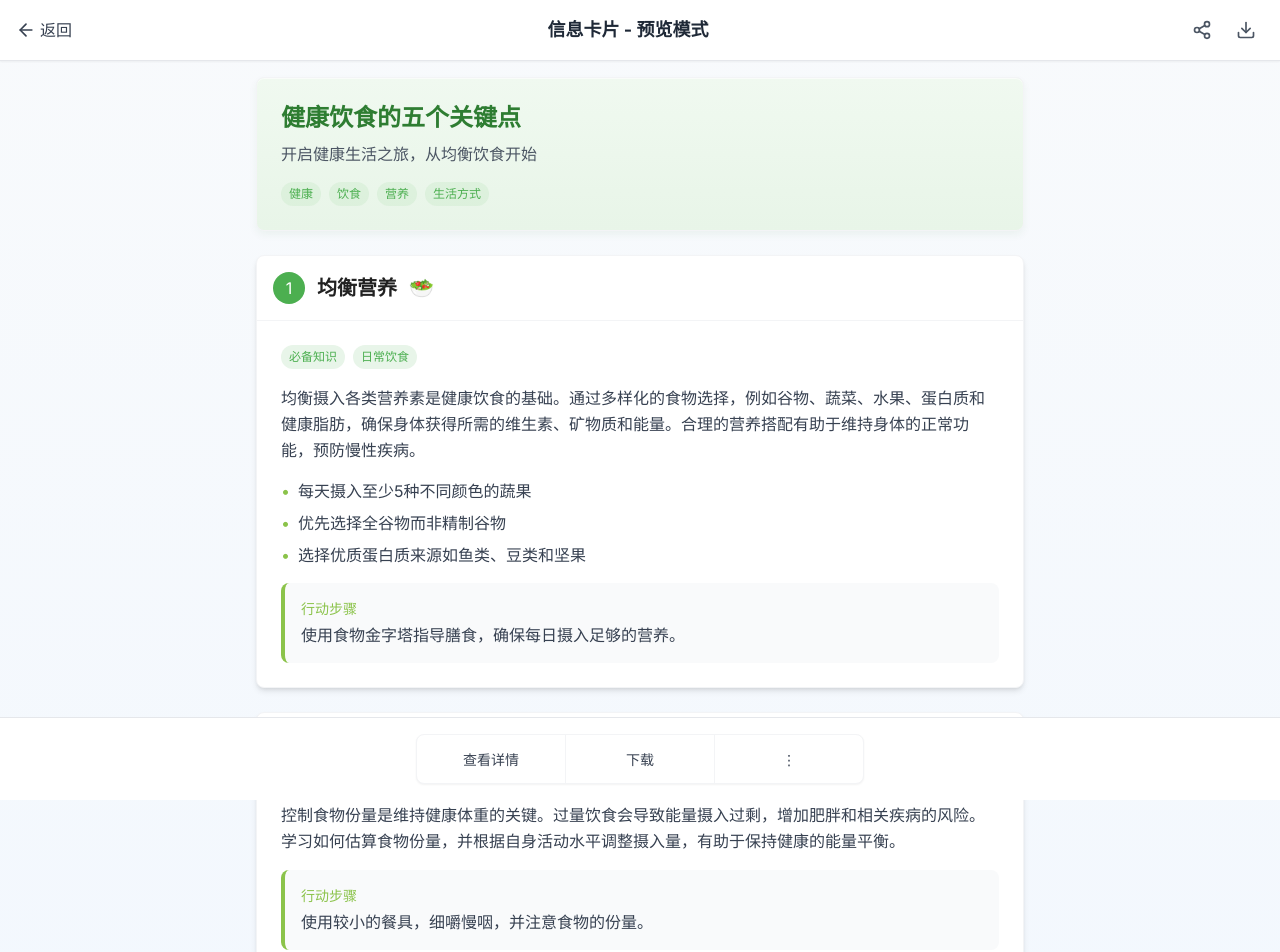
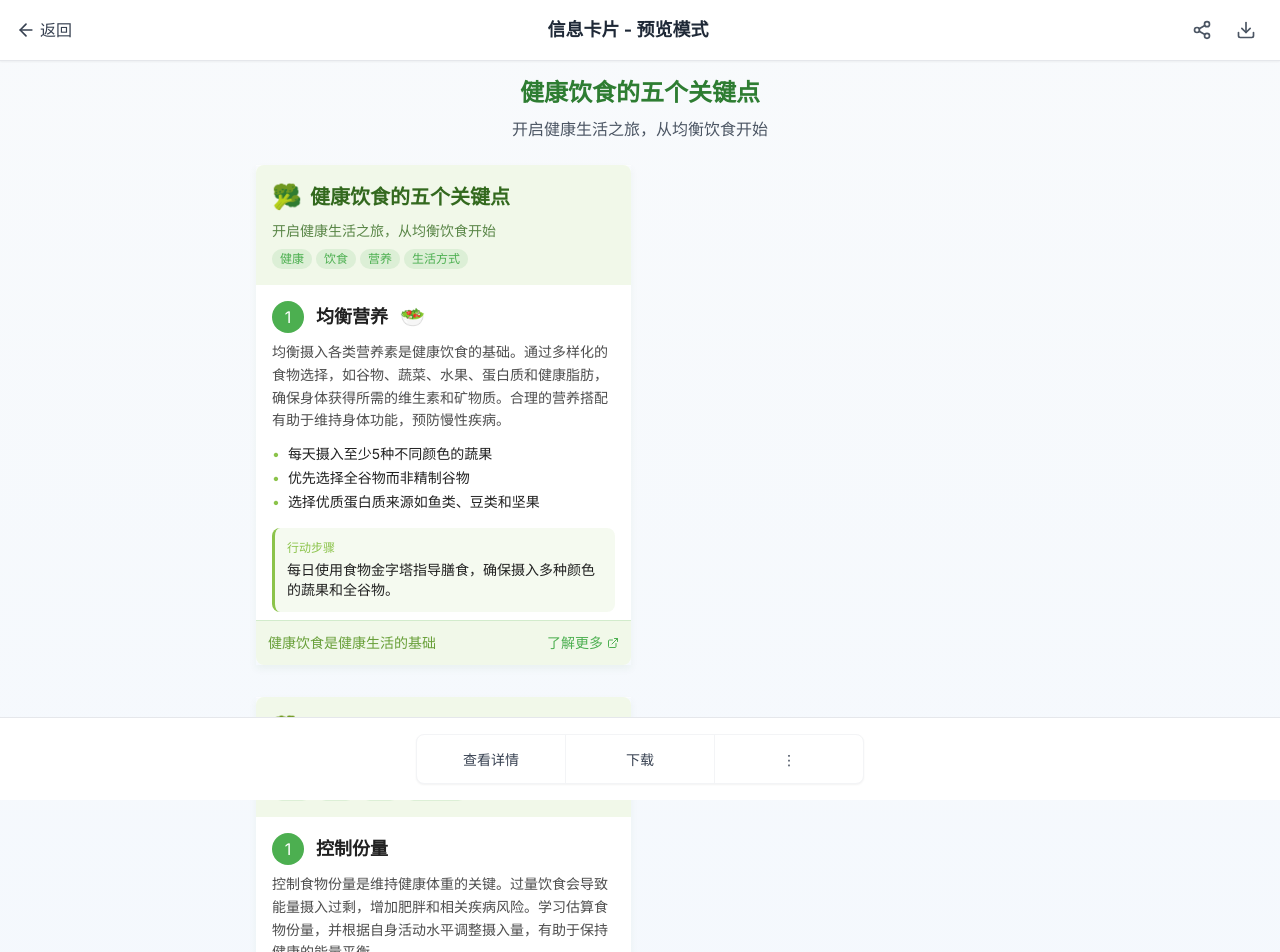
Before and after one commit to ingf/card, a Next.js app: page /preview in a window 1280 px wide. Shown: the top 952 px of the page. Built offline with nearby package versions, Linux system fonts and the light colour scheme; a web font is replaced by a local one.

Commit message:
feat: 🎸 ai prompt text length

```diff
--- a/app/preview/page.tsx
+++ b/app/preview/page.tsx
@@ -6,99 +6,7 @@ import { Card as CardType } from "@/lib/schemas/card";
 import { ArrowLeft, Download, Share2 } from "lucide-react";
 import Link from "next/link";
 import { getCardByKeyword, getTemplateById } from "@/lib/mockData";
-import { cn } from "@/lib/utils";
-
-// 单个卡片项组件
-const CardItem = ({ item, theme, index }: {
-  item: any,
-  theme?: any,
-  index: number
-}) => {
-  const primaryColor = theme?.primaryColor || '#FF9966';
-  const textColor = theme?.textColor || '#000000';
-  const accentColor = theme?.accentColor || primaryColor;
-
-  return (
-    <div className="w-full bg-white rounded-lg shadow-md overflow-hidden border border-gray-100 mb-6">
-      {/* 卡片头部 */}
-      <div className="p-4 border-b border-gray-100 flex items-center gap-3">
-        <div
-          className="w-8 h-8 rounded-full flex items-center justify-center text-white flex-shrink-0"
-          style={{ backgroundColor: primaryColor }}
-        >
-          <span>{index + 1}</span>
-        </div>
-        <h3 className="text-xl font-semibold" style={{ color: textColor }}>
-          {item.title}
-        </h3>
-        {item.icon && (
-          <span className="text-xl">{item.icon.value}</span>
-        )}
-      </div>
-
-      {/* 卡片内容 */}
-      <div className="p-6">
-        {/* 标签 */}
-        {item.tags && item.tags.length > 0 && (
-          <div className="flex flex-wrap gap-2 mb-4">
-            {item.tags.map((tag: string, idx: number) => (
-              <span
-                key={idx}
-                className="px-2 py-1 text-xs rounded-full"
-                style={{ backgroundColor: `${primaryColor}20`, color: primaryColor }}
-              >
-                {tag}
-              </span>
-            ))}
-          </div>
-        )}
-
-        {/* 描述文本 */}
-        <p className="text-gray-700 mb-4 leading-relaxed">
-          {item.description}
-        </p>
-
-        {/* 要点列表 */}
-        {item.bulletPoints && (
-          <ul className="mt-4 space-y-2 mb-4">
-            {item.bulletPoints.map((point: string, idx: number) => (
-              <li key={idx} className="flex items-start gap-2 text-gray-700">
-                <span style={{ color: accentColor }}>•</span>
-                <span>{point}</span>
-              </li>
-            ))}
-          </ul>
-        )}
-
-        {/* 行动步骤 */}
-        {item.actionStep && (
-          <div className="p-4 rounded-lg mt-4 bg-gray-50 border-l-4" style={{ borderLeftColor: accentColor }}>
-            <div className="text-sm font-medium mb-1" style={{ color: accentColor }}>行动步骤</div>
-            <p className="text-gray-700">{item.actionStep}</p>
-          </div>
-        )}
-
-        {/* 链接 */}
-        {item.link && (
-          <div className="mt-4">
-            <a
-              href={item.link.url}
-              target={item.link.isExternal ? "_blank" : undefined}
-              rel={item.link.isExternal ? "noopener noreferrer" : undefined}
-              className="inline-flex items-center hover:underline"
-              style={{ color: primaryColor }}
-            >
-              {item.link.text || "了解更多"}
-              <svg className="w-4 h-4 ml-1" fill="none" stroke="currentColor" viewBox="0 0 24 24" xmlns="http://www.w3.org/2000/svg">
-                <path strokeLinecap="round" strokeLinejoin="round" strokeWidth="2" d="M14 5l7 7m0 0l-7 7m7-7H3"></path>
-              </svg>
-            </a>
-          </div>
-        )}
-      </div>
-    </div>
-  );
-};
+import { Card } from "@/components/Card";
 
 export default function PreviewPage() {
   const searchParams = useSearchParams();
@@ -171,7 +79,7 @@ export default function PreviewPage() {
         </div>
       </div>
 
-      {/* 主内容区域 - 纵向排列卡片内容 */}
+      {/* 主内容区域 - 使用Card组件展示卡片 */}
       <div className="flex-grow p-4 overflow-y-auto">
         {isLoading ? (
           <div className="text-center py-12">
@@ -181,50 +89,40 @@ export default function PreviewPage() {
         ) : cardData ? (
           <div className="max-w-3xl mx-auto">
             {/* 卡片标题区域 */}
-            <div
-              className="w-full bg-white rounded-lg shadow-md overflow-hidden border border-gray-100 mb-6 p-6"
-              style={{
-                backgroundColor: templateStyle.backgroundColor || 'white',
-                backgroundImage: templateStyle.backgroundImage,
-                boxShadow: templateStyle.boxShadow
-              }}
-            >
+            <div className="mb-6 text-center">
               <h2 className="text-2xl font-bold mb-2" style={{ color: templateStyle.titleColor || '#000' }}>
                 {cardData.title}
               </h2>
               {cardData.subtitle && (
-                <p className="text-gray-600 mb-4">{cardData.subtitle}</p>
-              )}
-
-              {/* 元数据 */}
-              {cardData.metadata && (
-                <div className="flex flex-wrap gap-2 mt-4">
-                  {cardData.metadata.tags && cardData.metadata.tags.map((tag, idx) => (
-                    <span
-                      key={idx}
-                      className="px-2 py-1 text-xs rounded-full bg-gray-100"
-                      style={{ backgroundColor: `${cardData.theme.primaryColor}15`, color: cardData.theme.primaryColor }}
-                    >
-                      {tag}
-                    </span>
-                  ))}
-                </div>
+                <p className="text-gray-600">{cardData.subtitle}</p>
               )}
             </div>
 
-            {/* 卡片内容区域 - 纵向排列所有项 */}
-            {cardData.items.map((item, index) => (
-              <CardItem
-                key={item.id}
-                item={item}
-                theme={cardData.theme}
-                index={index}
-              />
-            ))}
+            {/* 使用Card组件展示每个卡片项 */}
+            <div className="space-y-8">
+              {cardData.items.map((item, index) => (
+                <div key={index} className="transform scale-100 origin-top">
+                  <Card
+                    data={{
+                      ...cardData,
+                      items: [{ ...item, id: index + 1 }], // 设置id为当前索引+1，确保序号正确递增
+                      layout: {
+                        ...cardData.layout,
+                        type: "carousel",
+                        columns: 1,
+                      }
+                    }}
+                    posterFormat={template}
+                    hideNavigation={true}
+                    className="w-full shadow-lg"
+                  />
+                </div>
+              ))}
+            </div>
 
             {/* 底部信息 */}
             {cardData.footer && (
-              <div className="w-full bg-white rounded-lg shadow-md overflow-hidden border border-gray-100 p-4 mb-6">
+              <div className="w-full bg-white rounded-lg shadow-md overflow-hidden border border-gray-100 p-4 mt-8 mb-6">
                 <div className="flex items-center justify-between">
                   <span className="text-gray-600">{cardData.footer.text}</span>
                   {cardData.footer.links && cardData.footer.links.length > 0 && (
--- a/components/Card.tsx
+++ b/components/Card.tsx
@@ -300,7 +300,7 @@ const renderListCard = (data: CardType, item: CardItemType, index: number, poste
       </div>
 
       {/* 卡片内容 */}
-      <div className="flex-grow p-4 overflow-y-auto">
+      <div className="flex-grow p-4 overflow-y-hidden">
         <div className="mb-4">
           <div className="flex items-center gap-3 mb-2">
             <div className="w-8 h-8 rounded-full flex items-center justify-center text-white"
--- a/lib/mockData.ts
+++ b/lib/mockData.ts
@@ -4,10 +4,10 @@ import { Card } from "@/lib/schemas/card";
 export const healthyEatingCard: Card = {
   items: [
     {
-      description: "均衡摄入各类营养素是健康饮食的基础。通过多样化的食物选择，例如谷物、蔬菜、水果、蛋白质和健康脂肪，确保身体获得所需的维生素、矿物质和能量。合理的营养搭配有助于维持身体的正常功能，预防慢性疾病。",
+      description: "均衡摄入各类营养素是健康饮食的基础。通过多样化的食物选择，如谷物、蔬菜、水果、蛋白质和健康脂肪，确保身体获得所需的维生素和矿物质。合理的营养搭配有助于维持身体功能，预防慢性疾病。",
       id: 1,
       title: "均衡营养",
-      actionStep: "使用食物金字塔指导膳食，确保每日摄入足够的营养。",
+      actionStep: "每日使用食物金字塔指导膳食，确保摄入多种颜色的蔬果和全谷物。",
       highlight: true,
       icon: {
         type: "emoji",
@@ -21,24 +21,24 @@ export const healthyEatingCard: Card = {
       ]
     },
     {
-      description: "控制食物份量是维持健康体重的关键。过量饮食会导致能量摄入过剩，增加肥胖和相关疾病的风险。学习如何估算食物份量，并根据自身活动水平调整摄入量，有助于保持健康的能量平衡。",
+      description: "控制食物份量是维持健康体重的关键。过量饮食会导致能量摄入过剩，增加肥胖和相关疾病风险。学习估算食物份量，并根据自身活动水平调整摄入量，有助于保持健康的能量平衡。",
       id: 2,
       title: "控制份量",
-      actionStep: "使用较小的餐具，细嚼慢咽，并注意食物的份量。",
+      actionStep: "使用较小的餐具，细嚼慢咽，注意饱腹感，避免暴饮暴食。",
       highlight: false
     },
     {
-      description: "选择富含膳食纤维的食物对消化健康至关重要。膳食纤维可以促进肠道蠕动，预防便秘，并有助于降低胆固醇和血糖水平。全谷物、蔬菜、水果和豆类都是膳食纤维的良好来源。",
+      description: "膳食纤维对消化健康至关重要。它促进肠道蠕动，预防便秘，并有助于降低胆固醇和血糖水平。全谷物、蔬菜、水果和豆类都是膳食纤维的良好来源，应当每日适量摄入。",
       id: 3,
       title: "膳食纤维",
-      actionStep: "在日常饮食中增加全谷物、蔬菜和水果的摄入量。",
+      actionStep: "每天摄入25-30克膳食纤维，增加全谷物、豆类和新鲜蔬果的比例。",
       highlight: true
     },
     {
-      description: "限制添加糖的摄入对整体健康至关重要。过多的添加糖会导致体重增加、蛀牙和其他健康问题。选择天然甜味剂，例如水果，并减少含糖饮料和加工食品的摄入。",
+      description: "限制添加糖的摄入对整体健康至关重要。过多的糖分会导致体重增加、蛀牙和其他健康问题。选择天然甜味食物如水果，减少含糖饮料和加工食品的摄入，保持血糖稳定。",
       id: 4,
       title: "限制糖分",
-      actionStep: "阅读食品标签，选择低糖或无糖的食品和饮料。",
+      actionStep: "阅读食品标签，选择无添加糖食品，用水果替代甜点满足甜食欲望。",
       highlight: false
     }
   ],
@@ -138,31 +138,31 @@ export const healthyEatingCard: Card = {
 export const effectiveLearningCard: Card = {
   items: [
     {
-      description: "主动学习是指积极参与学习过程，而不是被动接受信息。通过提问、讨论和实践，你能更好地理解和记忆知识点。主动学习可以提高注意力，增强理解深度，并促进长期记忆的形成。",
+      description: "主动学习是指积极参与学习过程，而非被动接受信息。通过提问、讨论和实践，你能更好地理解和记忆知识点。主动学习提高注意力，增强理解深度，促进长期记忆形成。",
       id: 1,
       title: "主动学习",
-      actionStep: "学习时提出问题，尝试用自己的话解释概念，寻找实际应用场景。",
+      actionStep: "学习时提出问题，用自己的话解释概念，寻找实际应用场景。",
       highlight: true
     },
     {
-      description: "间隔重复是一种科学的记忆方法，通过在不同时间间隔复习材料来增强记忆。研究表明，随着时间推移逐渐增加复习间隔，比集中在短时间内反复复习更有效。这种方法利用了大脑的遗忘曲线原理。",
+      description: "间隔重复是科学的记忆方法，通过在递增的时间间隔内复习材料来增强记忆。这种方法利用了大脑的遗忘曲线原理，比集中在短时间内反复复习更有效，显著提高长期记忆效果。",
       id: 2,
       title: "间隔重复",
-      actionStep: "使用间隔重复软件或制定复习计划，按照递增的时间间隔复习知识点。",
+      actionStep: "使用间隔重复软件，按递增时间间隔（如1天、3天、7天）复习知识点。",
       highlight: false
     },
     {
-      description: "深度加工是指将新知识与已有知识建立联系，形成意义网络。通过类比、对比、总结和应用等方式，可以加深对知识的理解和记忆。深度加工的信息更容易被长期记忆和提取。",
+      description: "深度加工是将新知识与已有知识建立联系，形成意义网络。通过类比、对比、总结和应用等方式，可以加深对知识的理解和记忆，使信息更容易被长期记忆和提取。",
       id: 3,
       title: "深度加工",
-      actionStep: "将新知识与已知概念联系起来，寻找相似点和不同点，创建思维导图。",
+      actionStep: "将新知识与已知概念联系，创建思维导图，寻找不同知识间的联系。",
       highlight: true
     },
     {
-      description: "测试效应指的是通过自测来增强记忆和学习效果。研究表明，与简单阅读相比，测试自己对材料的记忆能显著提高长期记忆效果。自测还能帮助识别知识盲点，指导后续学习。",
+      description: "测试效应指通过自测来增强记忆和学习效果。研究表明，与简单阅读相比，测试自己对材料的记忆能显著提高长期记忆效果，同时帮助识别知识盲点，指导后续学习。",
       id: 4,
       title: "自我测试",
-      actionStep: "使用闪卡、练习题或尝试不看笔记回忆关键概念，检验自己的理解。",
+      actionStep: "使用闪卡或练习题，尝试不看笔记回忆关键概念，检验理解程度。",
       highlight: false
     }
   ],
@@ -197,31 +197,31 @@ export const effectiveLearningCard: Card = {
 export const timeManagementCard: Card = {
   items: [
     {
-      description: "使用优先级矩阵可以帮助你区分任务的重要性和紧急性。将任务分为四类：重要且紧急、重要但不紧急、紧急但不重要、既不重要也不紧急。这种方法让你专注于真正重要的事情，避免被紧急但不重要的事情分散注意力。",
+      description: "优先级矩阵帮助区分任务的重要性和紧急性。将任务分为四类：重要且紧急、重要但不紧急、紧急但不重要、既不重要也不紧急。这让你专注于真正重要的事情，避免被紧急事务分散注意力。",
       id: 1,
       title: "优先级矩阵",
-      actionStep: "每天列出任务清单，并按照重要性和紧急性进行分类，优先处理重要且紧急的任务。",
+      actionStep: "每天列出任务清单，按重要性和紧急性分类，优先处理重要且紧急的任务。",
       highlight: true
     },
     {
-      description: "番茄工作法是一种时间管理技术，将工作分割成25分钟的专注工作时段，中间穿插短暂休息。这种方法利用了人脑的注意力周期，帮助保持高效率和防止疲劳。定时的休息也能让大脑得到恢复，提高整体工作质量。",
+      description: "番茄工作法将工作分割成25分钟的专注时段，中间穿插短暂休息。这种方法利用了人脑的注意力周期，帮助保持高效率和防止疲劳。定时休息让大脑得到恢复，提高整体工作质量。",
       id: 2,
       title: "番茄工作法",
-      actionStep: "设置25分钟的计时器，专注工作，然后休息5分钟，每完成4个周期后休息较长时间。",
+      actionStep: "设置25分钟计时器专注工作，然后休息5分钟，每完成4个周期后休息较长时间。",
       highlight: false
     },
     {
-      description: "时间块管理法是指将一天划分为几个大的时间块，每个时间块专注于一类相似的任务。这种方法减少了任务切换带来的注意力损失，让你能够进入心流状态，提高工作效率和质量。",
+      description: "时间块管理法是将一天划分为几个大的时间块，每个时间块专注于一类相似任务。这种方法减少了任务切换带来的注意力损失，让你能够进入心流状态，提高工作效率和质量。",
       id: 3,
       title: "时间块管理",
-      actionStep: "将一天划分为2-3个大的时间块，每个时间块专注于一类任务，减少任务切换。",
+      actionStep: "将一天划分为2-3个大时间块，每块专注于一类任务，减少任务切换次数。",
       highlight: true
     },
     {
-      description: "二八法则（帕累托法则）指出80%的结果来自20%的努力。在时间管理中，这意味着识别那些能带来最大价值的少数关键任务，并优先投入时间和精力。这种方法帮助你在有限的时间内创造最大的价值。",
+      description: "二八法则指出80%的结果来自20%的努力。在时间管理中，这意味着识别那些能带来最大价值的少数关键任务，并优先投入时间和精力，在有限的时间内创造最大的价值。",
       id: 4,
       title: "二八法则",
-      actionStep: "识别能带来80%结果的20%关键任务，优先分配时间和精力给这些高价值活动。",
+      actionStep: "识别能带来80%结果的20%关键任务，优先分配时间给这些高价值活动。",
       highlight: false
     }
   ],
@@ -256,31 +256,31 @@ export const timeManagementCard: Card = {
 export const workplaceCommunicationCard: Card = {
   items: [
     {
-      description: "积极倾听是有效沟通的基础。它不仅包括听取对方的话语，还包括理解言外之意、情感和观点。通过保持眼神接触、点头、提问和复述关键点，你可以表明你真正在倾听并重视对方的观点。",
+      description: "积极倾听是有效沟通的基础。它包括听取话语、理解言外之意、情感和观点。通过保持眼神接触、点头、提问和复述关键点，你可以表明你真正在倾听并重视对方的观点。",
       id: 1,
       title: "积极倾听",
-      actionStep: "与他人交谈时，避免打断，提出相关问题，并用自己的话复述对方的观点以确认理解。",
+      actionStep: "与他人交谈时避免打断，提出相关问题，用自己的话复述对方观点确认理解。",
       highlight: true
     },
     {
-      description: "清晰简洁的表达是职场沟通的关键。避免使用行业术语和复杂词汇，直接表达核心观点，并提供具体例子支持你的论点。组织思路，确保信息传递的逻辑性和连贯性。",
+      description: "清晰表达是职场沟通的关键。避免使用行业术语和复杂词汇，直接表达核心观点，并提供具体例子支持论点。组织思路，确保信息传递的逻辑性和连贯性，提高沟通效率。",
       id: 2,
       title: "清晰表达",
-      actionStep: "在重要沟通前准备要点，使用简单直接的语言，并通过具体例子说明抽象概念。",
+      actionStep: "重要沟通前准备要点，使用简单直接的语言，通过具体例子说明抽象概念。",
       highlight: false
     },
     {
       description: "非语言沟通包括面部表情、肢体语言、眼神接触和声调等，它们往往比言语本身传递更多信息。保持适当的肢体语言和面部表情，能增强你的信息可信度和影响力。",
       id: 3,
       title: "非语言沟通",
-      actionStep: "注意保持开放的肢体语言，适当的眼神接触，以及与内容相匹配的面部表情和语调。",
+      actionStep: "保持开放的肢体语言，适当的眼神接触，与内容相匹配的面部表情和语调。",
       highlight: true
     },
     {
-      description: "情绪智力是指识别、理解和管理自己情绪以及感知他人情绪的能力。在职场中，高情商能帮助你更好地处理冲突，建立信任，并在压力下保持冷静和理性。",
+      description: "情绪智力是识别、理解和管理自己情绪以及感知他人情绪的能力。在职场中，高情商能帮助你更好地处理冲突，建立信任，并在压力下保持冷静和理性，促进有效沟通。",
       id: 4,
       title: "情绪智力",
-      actionStep: "练习识别自己的情绪触发点，在沟通前调整心态，并尝试从他人角度理解问题。",
+      actionStep: "练习识别情绪触发点，沟通前调整心态，尝试从他人角度理解问题。",
       highlight: false
     }
   ],
@@ -315,31 +315,31 @@ export const workplaceCommunicationCard: Card = {
 export const creativeThinkingCard: Card = {
   items: [
     {
-      description: "发散思维是创造性思考的基础，指的是从一个起点出发，探索多种可能性和方向。通过自由联想、头脑风暴等方法，你可以突破常规思维限制，产生更多独特的想法和解决方案。",
+      description: "发散思维是创造性思考的基础，指从一个起点探索多种可能性和方向。通过自由联想、头脑风暴等方法，你可以突破常规思维限制，产生更多独特的想法和解决方案。",
       id: 1,
       title: "发散思维",
-      actionStep: "面对问题时，先不评判地列出至少20个可能的解决方案，无论它们看起来多么不切实际。",
+      actionStep: "面对问题时，先不评判地列出至少20个可能的解决方案，无论看起来多么不切实际。",
       highlight: true
     },
     {
       description: "跨领域思考是将不同领域的知识、概念和方法相互融合，产生新见解的过程。通过学习多个领域的知识并寻找它们之间的联系，你可以发现独特的创新点和解决问题的新思路。",
       id: 2,
       title: "跨领域思考",
-      actionStep: "尝试将你熟悉的领域与完全不相关的领域结合，思考它们之间可能的联系和启发。",
+      actionStep: "尝试将熟悉的领域与不相关的领域结合，思考它们之间可能的联系和启发。",
       highlight: false
     },
     {
-      description: "逆向思维是从结果出发，反向推导解决方案的思考方式。它挑战常规的思考顺序，帮助你发现传统思路中可能忽略的机会和解决方案。逆向思维特别适合解决复杂问题和创新设计。",
+      description: "逆向思维是从结果出发，反向推导解决方案的思考方式。它挑战常规思考顺序，帮助你发现传统思路中可能忽略的机会和解决方案，特别适合解决复杂问题和创新设计。",
       id: 3,
       title: "逆向思维",
-      actionStep: "设想理想的结果，然后反向思考：需要什么条件才能达到这个结果？有哪些障碍需要克服？",
+      actionStep: "设想理想结果，然后反向思考：需要什么条件才能达到这个结果？有哪些障碍需要克服？",
       highlight: true
     },
     {
-      description: "类比思维是通过比较不同事物之间的相似性，将已知领域的解决方案应用到新问题上的思考方式。生物模仿设计就是一种典型的类比思维应用，它从自然界寻找灵感解决人类问题。",
+      description: "类比思维是通过比较不同事物之间的相似性，将已知领域的解决方案应用到新问题上的思考方式。生物模仿设计就是典型应用，它从自然界寻找灵感解决人类问题。",
       id: 4,
       title: "类比思维",
-      actionStep: "思考你的问题在自然界或其他领域中有什么类似情况，这些领域是如何解决类似问题的。",
+      actionStep: "思考你的问题在自然界或其他领域中有什么类似情况，这些领域如何解决类似问题。",
       highlight: false
     }
   ],
```
Also changed, not shown: app/api/generate/route.ts (+8 -12 lines).
